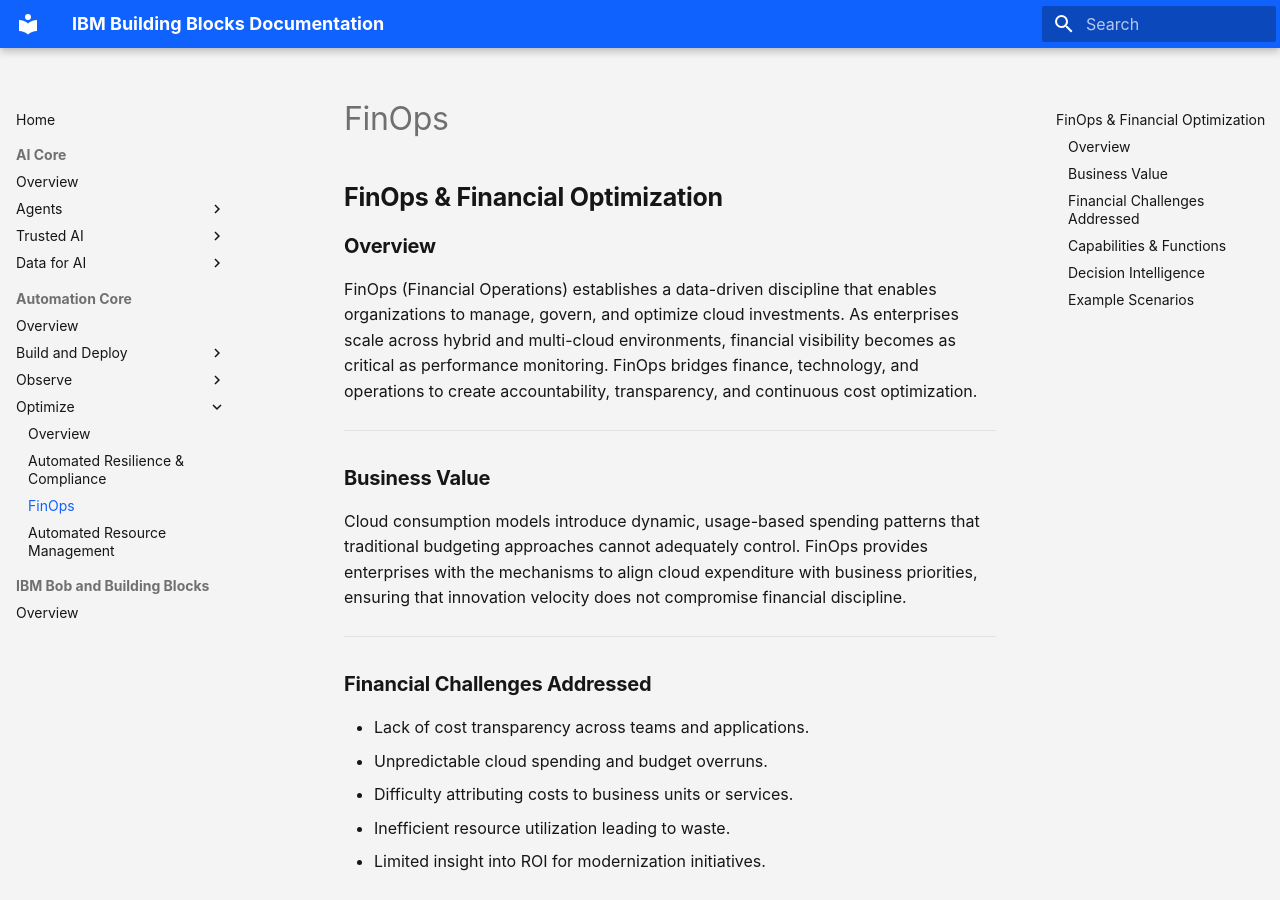
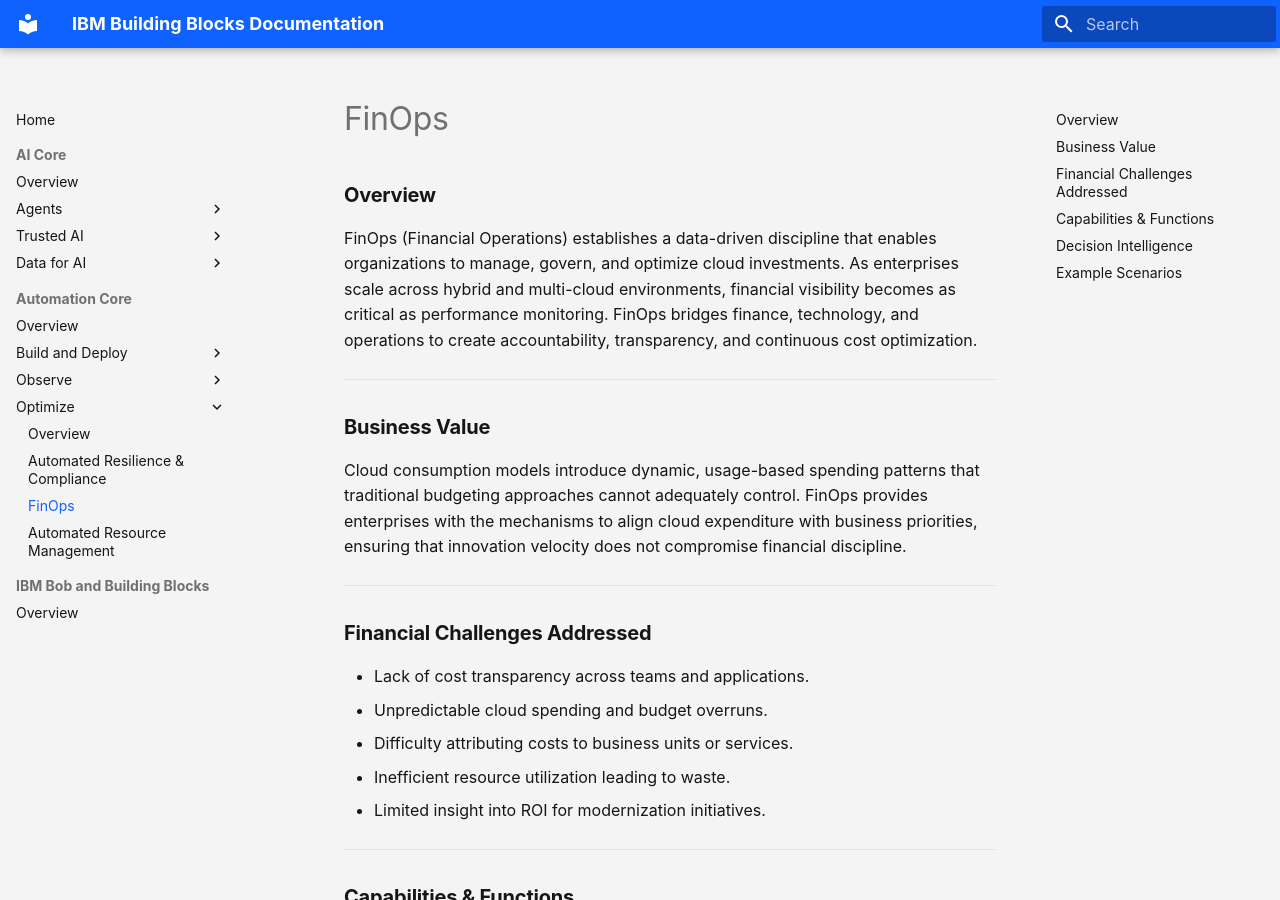
Before and after one commit to ibm-self-serve-assets/building-blocks-docs, an MkDocs documentation site: the page built from docs-src/automation-core/optimize/finops.md, in a window 1280 px wide and 900 px high. Built offline with MkDocs 1.6.1 and Material for MkDocs 9.7.7, drawn with Linux system fonts in a browser that asks for light colours.

Commit message:
Update finops.md

```diff
--- a/docs-src/automation-core/optimize/finops.md
+++ b/docs-src/automation-core/optimize/finops.md
@@ -1,4 +1,3 @@
-## **FinOps & Financial Optimization**
 
 ### **Overview**
 
```
